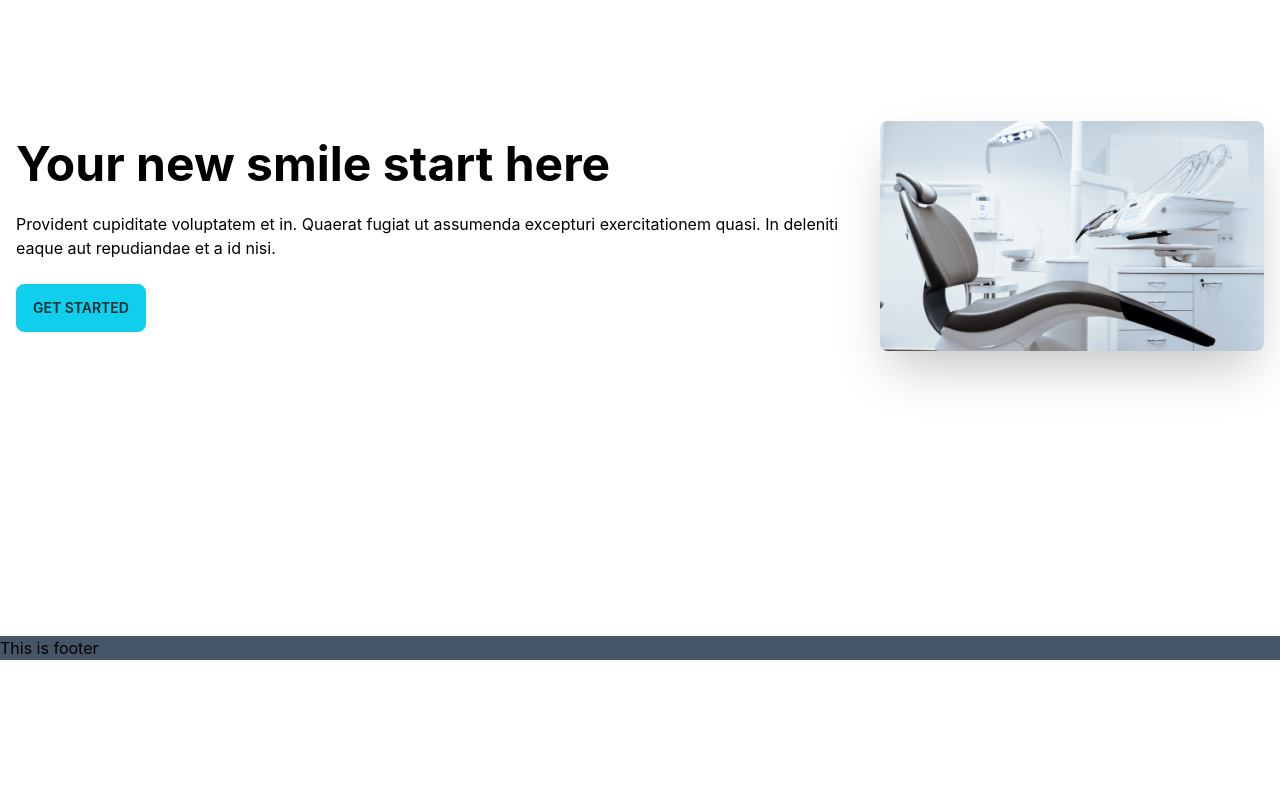
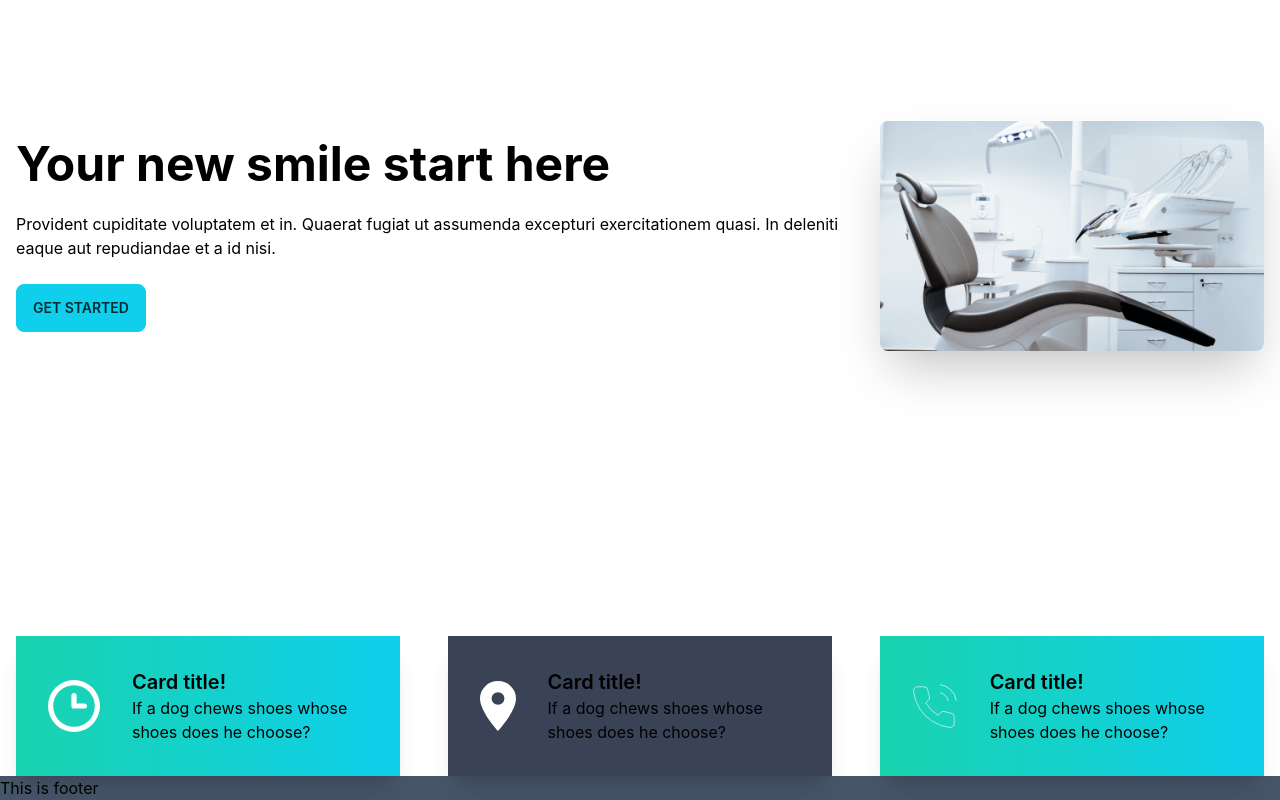
Before and after one commit to pixprocoder/doctor-portal, a React (Create React App) app: page / in a window 1280 px wide. Shown: the part 228-1028 px from the top of the page. Before the commit the page ends 888 px from the top, so only its background shows below. Built offline with nearby package versions, Linux system fonts and the light colour scheme.

Commit message:
home info added

```diff
--- a/src/Pages/Home/HomeBanner.js
+++ b/src/Pages/Home/HomeBanner.js
@@ -1,5 +1,6 @@
 import React from "react";
 import Chair from "../../assets/images/chair.png";
+import HomeInfo from "./HomeInfo";
 
 const HomeBanner = () => {
   return (
@@ -14,10 +15,13 @@ const HomeBanner = () => {
               excepturi exercitationem quasi. In deleniti eaque aut repudiandae
               et a id nisi.
             </p>
-            <button class="btn btn-primary">Get Started</button>
+            <button class="btn btn-primary bg-gradient- to-r from-secondary to-primary">
+              Get Started
+            </button>
           </div>
         </div>
       </div>
+      <HomeInfo />
     </section>
   );
 };
--- /dev/null
+++ b/src/Pages/Home/HomeInfo.js
@@ -0,0 +1,45 @@
+import React from "react";
+import clock from "../../assets/icons/clock.svg";
+import location from "../../assets/icons/marker.svg";
+import phone from "../../assets/icons/phone.svg";
+const HomeInfo = () => {
+  return (
+    <section className="flex flex-wrap gap-4">
+      <div class="card max-w-sm mx-auto shadow-xl">
+        <div class="card-body bg-gradient-to-r from-secondary to-primary items-center flex justify-between flex-row">
+          <div className="mr-6">
+            <img src={clock} alt="" />
+          </div>
+          <div>
+            <h2 class="card-title">Card title!</h2>
+            <p>If a dog chews shoes whose shoes does he choose?</p>
+          </div>
+        </div>
+      </div>
+      <div class="card max-w-sm mx-auto shadow-xl">
+        <div class="card-body bg-accent items-center flex justify-between flex-row">
+          <div className="mr-6">
+            <img src={location} alt="" />
+          </div>
+          <div>
+            <h2 class="card-title">Card title!</h2>
+            <p>If a dog chews shoes whose shoes does he choose?</p>
+          </div>
+        </div>
+      </div>
+      <div class="card max-w-sm mx-auto shadow-xl">
+        <div class="card-body bg-gradient-to-r from-secondary to-primary items-center flex justify-between flex-row">
+          <div className="mr-6">
+            <img src={phone} alt="" />
+          </div>
+          <div>
+            <h2 class="card-title">Card title!</h2>
+            <p>If a dog chews shoes whose shoes does he choose?</p>
+          </div>
+        </div>
+      </div>
+    </section>
+  );
+};
+
+export default HomeInfo;
```
